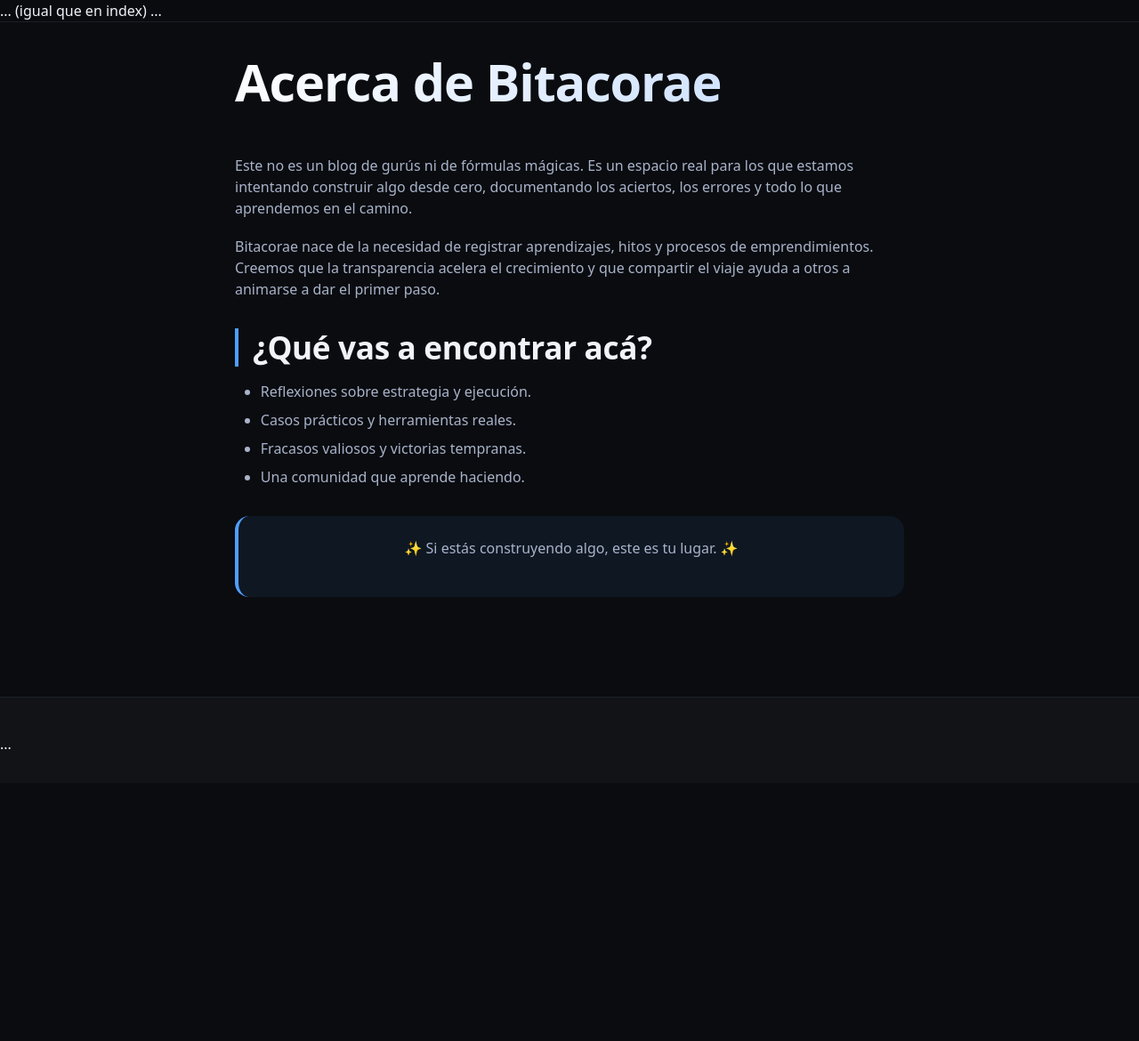
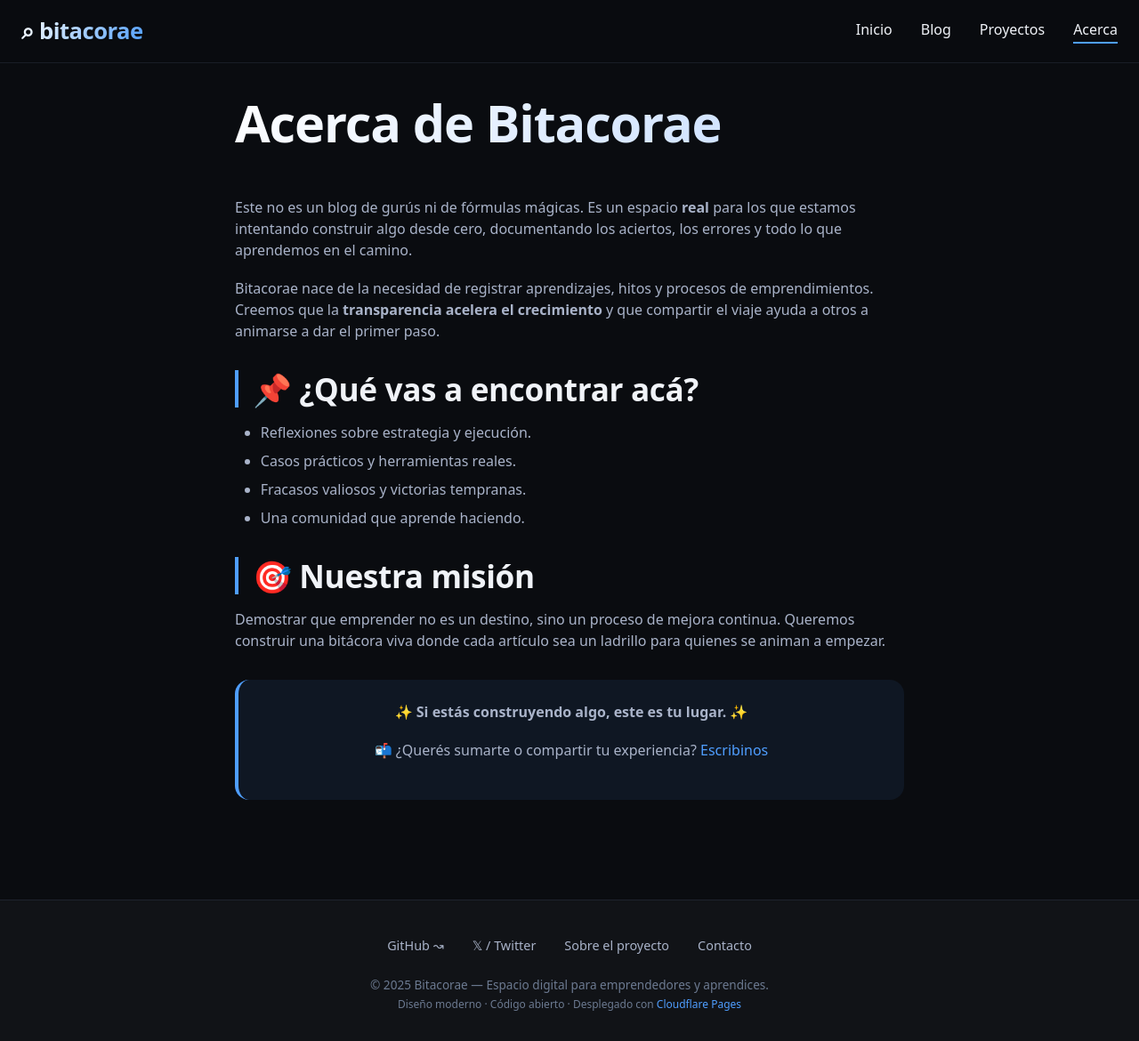
Before and after one commit to mauroalmz/bitacorae, a plain HTML site: page about.html in a window 1280 px wide. Shown: the whole page at 89% size. Before the commit the page ends 880 px from the top, so only its background shows below. Drawn offline with Linux system fonts and the light colour scheme.

Commit message:
Update about.html with new metadata and content

```diff
--- a/about.html
+++ b/about.html
@@ -2,28 +2,86 @@
 <html lang="es">
 <head>
   <meta charset="UTF-8">
-  <title>Acerca · Bitacorae</title>
+  <meta name="viewport" content="width=device-width, initial-scale=1.0, viewport-fit=cover">
+  <meta name="description" content="Conoce Bitacorae, un espacio real para emprendedores que documentan aprendizajes, hitos y procesos. Transparencia y mejora continua.">
+  <title>Acerca de · Bitacorae</title>
   <link rel="stylesheet" href="css/styles.css">
 </head>
 <body>
-  <nav class="navbar">... (igual que en index) ...</nav>
-  <main class="container" style="max-width: 800px; margin: 2rem auto;">
+
+  <nav class="navbar">
+    <div class="nav-container">
+      <a href="./" class="logo">⌕ bitacorae</a>
+      <div class="nav-links">
+        <a href="./">Inicio</a>
+        <a href="./blog.html">Blog</a>
+        <a href="./projects.html">Proyectos</a>
+        <a href="./about.html" class="active">Acerca</a>
+      </div>
+    </div>
+  </nav>
+
+  <main>
+    <div class="container" style="max-width: 800px; margin: 2rem auto;">
       <h1>Acerca de Bitacorae</h1>
       <div class="post-content">
-      <p>Este no es un blog de gurús ni de fórmulas mágicas. Es un espacio real para los que estamos intentando construir algo desde cero, documentando los aciertos, los errores y todo lo que aprendemos en el camino.</p>
-      <p>Bitacorae nace de la necesidad de registrar aprendizajes, hitos y procesos de emprendimientos. Creemos que la transparencia acelera el crecimiento y que compartir el viaje ayuda a otros a animarse a dar el primer paso.</p>
-      <h2>¿Qué vas a encontrar acá?</h2>
+        <p>Este no es un blog de gurús ni de fórmulas mágicas. Es un espacio <strong>real</strong> para los que estamos intentando construir algo desde cero, documentando los aciertos, los errores y todo lo que aprendemos en el camino.</p>
+
+        <p>Bitacorae nace de la necesidad de registrar aprendizajes, hitos y procesos de emprendimientos. Creemos que la <strong>transparencia acelera el crecimiento</strong> y que compartir el viaje ayuda a otros a animarse a dar el primer paso.</p>
+
+        <h2>📌 ¿Qué vas a encontrar acá?</h2>
         <ul>
           <li>Reflexiones sobre estrategia y ejecución.</li>
           <li>Casos prácticos y herramientas reales.</li>
           <li>Fracasos valiosos y victorias tempranas.</li>
           <li>Una comunidad que aprende haciendo.</li>
         </ul>
+
+        <h2>🎯 Nuestra misión</h2>
+        <p>Demostrar que emprender no es un destino, sino un proceso de mejora continua. Queremos construir una bitácora viva donde cada artículo sea un ladrillo para quienes se animan a empezar.</p>
+
         <div class="cta-box">
-        <p>✨ Si estás construyendo algo, este es tu lugar. ✨</p>
+          <p>✨ <strong>Si estás construyendo algo, este es tu lugar.</strong> ✨</p>
+          <p style="margin-top: 1rem;">📬 ¿Querés sumarte o compartir tu experiencia? <a href="#" id="contact-link" style="color: var(--accent);">Escribinos</a></p>
+        </div>
       </div>
     </div>
   </main>
-  <footer class="footer">...</footer>
+
+  <footer class="footer">
+    <div class="container">
+      <div class="footer-content">
+        <div class="footer-links">
+          <a href="https://github.com/mauroalmz/bitacorae" target="_blank" rel="noopener noreferrer">GitHub ↝</a>
+          <a href="#">𝕏 / Twitter</a>
+          <a href="./about.html">Sobre el proyecto</a>
+          <a href="#" id="contact-link-footer">Contacto</a>
+        </div>
+        <div class="footer-copy">
+          <span>© 2025 Bitacorae — Espacio digital para emprendedores y aprendices.</span><br>
+          <span style="font-size: 0.75rem;">Diseño moderno · Código abierto · Desplegado con <span style="color: var(--accent);">Cloudflare Pages</span></span>
+        </div>
+      </div>
+    </div>
+  </footer>
+
+  <script>
+    function handleContact(e) {
+      e.preventDefault();
+      alert("📬 ¡Gracias por tu interés! Podés escribirnos a hola@bitacorae.dev (demo) o esperar nuestro formulario pronto.");
+    }
+    const contactLink = document.getElementById('contact-link');
+    const contactLinkFooter = document.getElementById('contact-link-footer');
+    if (contactLink) contactLink.addEventListener('click', handleContact);
+    if (contactLinkFooter) contactLinkFooter.addEventListener('click', handleContact);
+
+    const currentPath = window.location.pathname;
+    document.querySelectorAll('.nav-links a').forEach(link => {
+      const href = link.getAttribute('href');
+      if (href === currentPath || (currentPath === '/' && href === './') || (currentPath.endsWith('/about.html') && href === './about.html')) {
+        link.classList.add('active');
+      }
+    });
+  </script>
 </body>
 </html>
```
Lines whose indentation alone changed are shown as unchanged.
